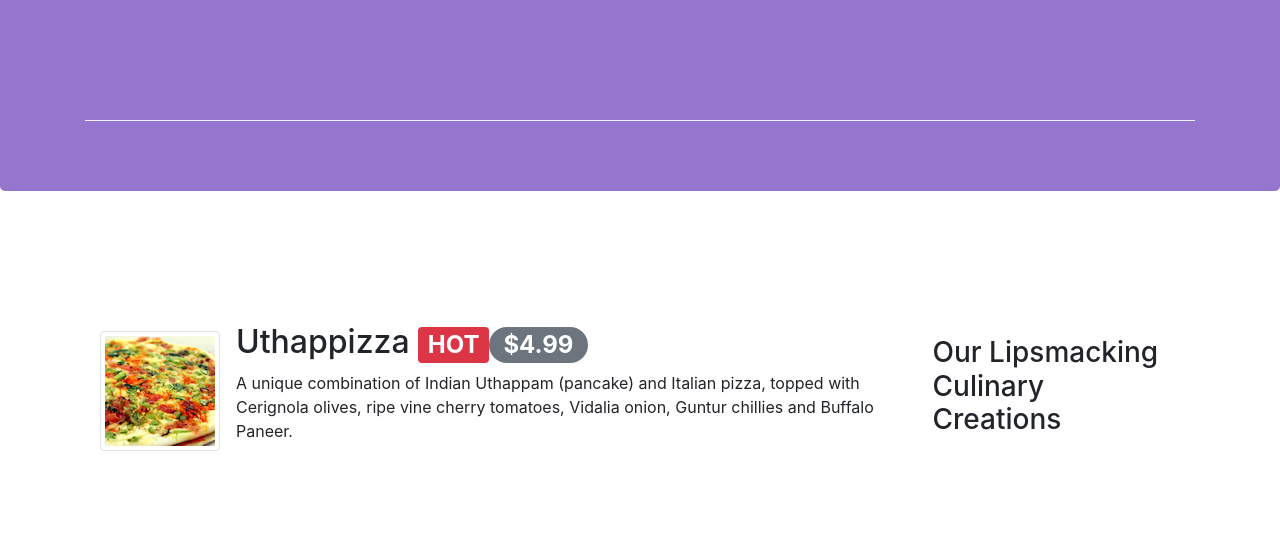
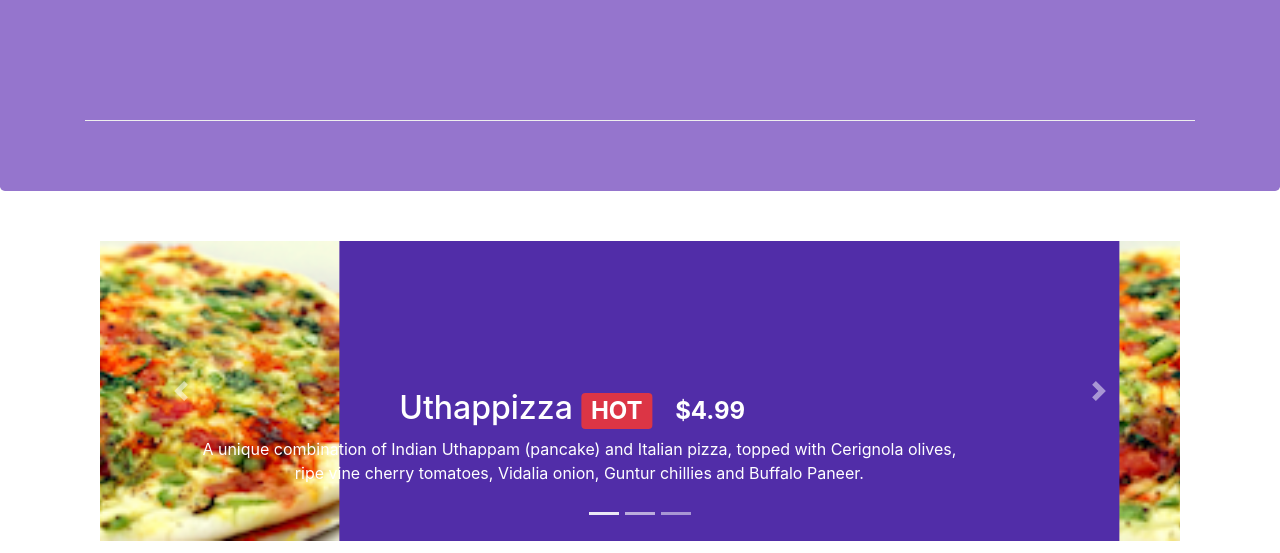
Before and after one commit to zenickn/SETestSite, a website: page index.html in a window 1280 px wide. Shown: the part 399-952 px from the top of the page. Drawn offline with nearby package versions, Linux system fonts and the light colour scheme.

Commit message:
Carousel in index

```diff
--- a/css/style.css
+++ b/css/style.css
@@ -45,3 +45,17 @@ body{
     border-bottom: 1px solid #ddd;
     padding: 10px;
 }
+.carousel {
+    background:#512DA8;
+}
+
+.carousel-item {
+  height: 300px;
+}
+
+.carousel-item img {
+    position: absolute;
+    top: 0;
+    left: 0;
+    min-height: 300px;
+}
--- a/index.html
+++ b/index.html
@@ -100,6 +100,66 @@
     </header>
 
     <div class="container">
+        <!--carousel-->
+        <div class="row row-content">
+            <div class="col">
+                <div id="mycarousel" class="carousel slide" data-ride="carousel">
+
+                    <div class="carousel-inner" role="listbox">
+                        <div class="carousel-item active">
+                            <img class="d-block img-fluid"
+                                src="img/uthappizza.png" alt="Uthappizza">
+                            <div class="carousel-caption d-none d-md-block">
+                                <h2>Uthappizza <span class="badge badge-danger">HOT</span> <span class="badge badge-pill badge-default">$4.99</span></h2>
+                                <p class="d-none d-sm-block">A unique combination of Indian Uthappam (pancake) and
+                                    Italian pizza, topped with Cerignola olives, ripe vine
+                                    cherry tomatoes, Vidalia onion, Guntur chillies and
+                                    Buffalo Paneer.</p>
+                            </div>
+                        </div>
+                        <div class="carousel-item">
+                            <img class="d-block img-fluid"
+                            src="img/uthappizza.png" alt="Uthappizza">
+                        <div class="carousel-caption d-none d-md-block">
+                            <h2 class="mt-0">Weekend Grand Buffet <span class="badge badge-danger">NEW</span></h2>
+                        <p class="d-none d-sm-block">Featuring mouthwatering combinations with a choice of five different salads, six enticing appetizers, six main entrees and five choicest desserts. Free flowing bubbly and soft drinks. All for just $19.99 per person
+                            </p>
+
+                        </div>
+                        </div>
+                        <div class="carousel-item">
+                            <img class="d-block img-fluid"
+                            src="img/uthappizza.png" alt="Uthappizza">
+                        <div class="carousel-caption d-none d-md-block">
+                            <h2 class="mt-0">Alberto Somayya</h2>
+                            <h4>Executive Chef</h4>
+                            <p class="d-none d-sm-block">Award winning three-star Michelin chef with wide
+                                International experience having worked closely with
+                                whos-who in the culinary world, he specializes in
+                                creating mouthwatering Indo-Italian fusion experiences.
+                                </p>
+                        </div>
+                        </div>
+                    </div>
+                    <!--Bottom indicat0r-->
+                    <ol class="carousel-indicators">
+                        <li data-target="#mycarousel" data-slide-to="0" class="active"></li>
+                        <li data-target="#mycarousel" data-slide-to="1"></li>
+                        <li data-target="#mycarousel" data-slide-to="2"></li>
+                    </ol>
+
+                    <ol class="carousel-controls"></ol>
+                    <a class="carousel-control-prev" href="#mycarousel" role="button" data-slide="prev">
+                        <span class="carousel-control-prev-icon"></span>
+                    </a>
+                    <a class="carousel-control-next" href="#mycarousel" role="button" data-slide="next">
+                        <span class="carousel-control-next-icon"></span>
+                    </a>
+                </div>
+             </div>
+        </div>
+
+
         <div class="row row-content align-items-center">
             <div class="col-12 col-sm-4 order-sm-last col-md-3">
                 <h3>Our Lipsmacking Culinary Creations</h3>
@@ -130,7 +190,7 @@
 
                     <div class="media-body">
                         <h2 class="mt-0">Weekend Grand Buffet <span class="badge badge-danger">NEW</span></h2>
-                        <h4>Executive Chef</h4>
+
                         <p class="d-none d-sm-block">Featuring mouthwatering combinations with a choice of five different salads, six enticing appetizers, six main entrees and five choicest desserts. Free flowing bubbly and soft drinks. All for just $19.99 per person
                             </p>
                     </div>
```
